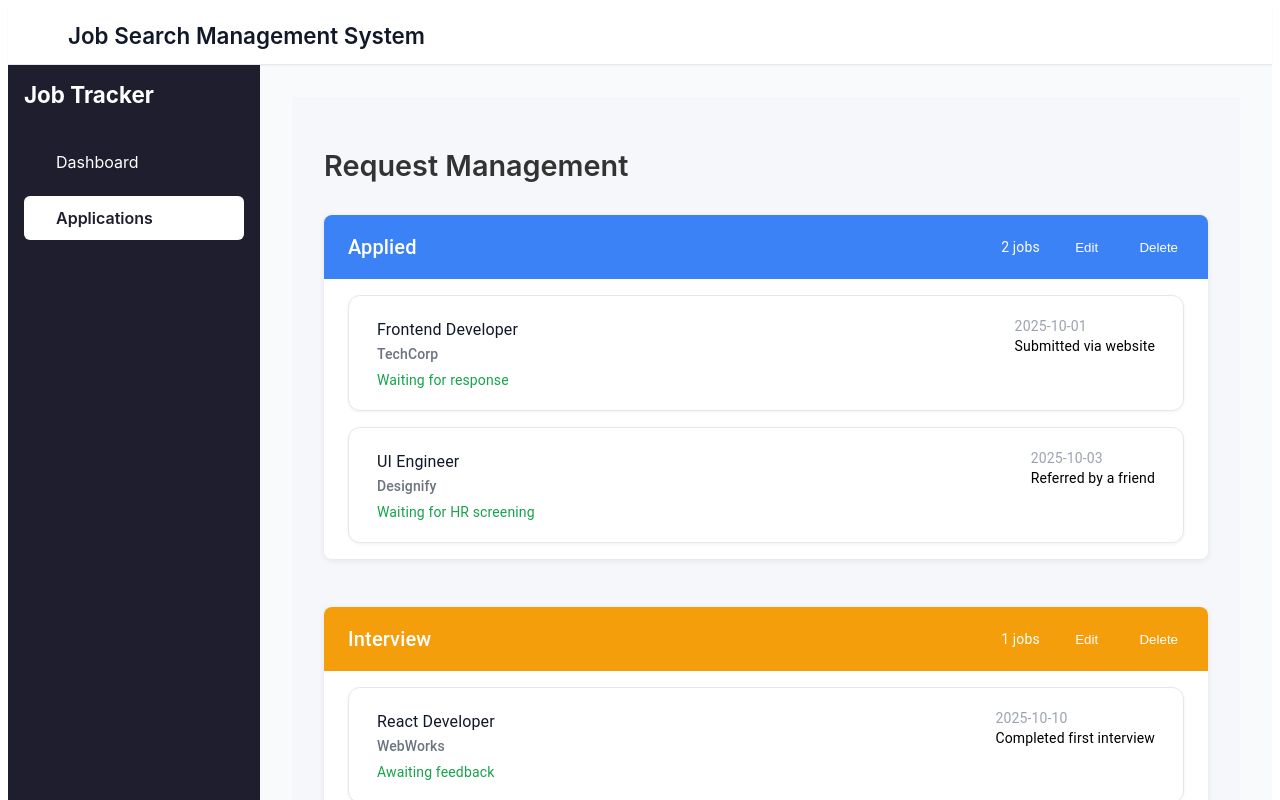
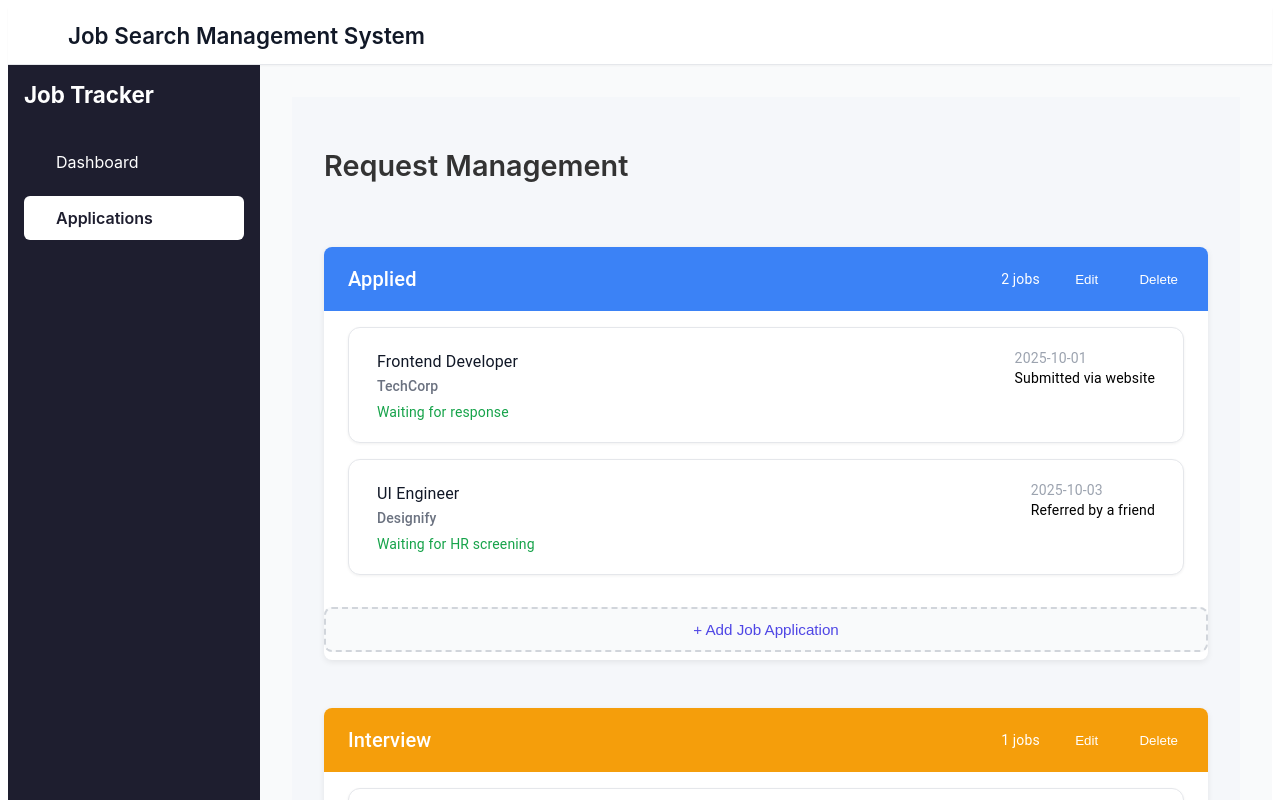
Before and after one commit to shiraPersky/system-front, a React (Vite) app: page /applications in a window 1280 px wide. Shown: the top 800 px of the page. Built offline with nearby package versions, Linux system fonts and the light colour scheme; some icons are missing.

Commit message:
added Add job application button

```diff
--- a/src/features/Applications/ApplicationsPage.css
+++ b/src/features/Applications/ApplicationsPage.css
@@ -1,4 +1,12 @@
-/* Page container */
+.page-header {
+  display: flex;
+  justify-content: space-between;
+  align-items: center;
+  margin-bottom: 2rem;
+}
+
+
+
 .applications-page {
   padding: 2rem;
   background-color: #f5f7fa;
--- a/src/features/Applications/ApplicationsPage.tsx
+++ b/src/features/Applications/ApplicationsPage.tsx
@@ -43,7 +43,10 @@ export default function ApplicationsPage(){
   ];
     return(
      <div  className="applications-page">
+      <div  className="page-header">
         <h1>Request Management</h1>
+      </div>
+
         <div className="stages-container">
           {/* Render the list of stages */}
             {stages.map((stage, index) => (
--- a/src/features/Applications/components/StageSection.css
+++ b/src/features/Applications/components/StageSection.css
@@ -1,3 +1,31 @@
+.add-job-container {
+  display: flex;
+  justify-content: center;
+  align-items: center;
+  margin-top: 1rem;
+  margin-bottom: 0.5rem;
+}
+.add-job-btn {
+  width: 100%;
+  padding: 0.75rem;
+  border: 2px dashed #d1d5db;
+  border-radius: 8px;
+  background-color: #f9fafb;
+  color: #4f46e5;
+  font-size: 0.95rem;
+  text-align: center;
+  cursor: pointer;
+  transition: all 0.2s ease;
+}
+
+.add-job-btn:hover {
+  background-color: #eef2ff;
+  border-color: #a5b4fc;
+  color: #3730a3;
+}
+
+
+
 .stage-section {
   border-radius: 8px;
   overflow: hidden;
--- a/src/features/Applications/components/StageSection.tsx
+++ b/src/features/Applications/components/StageSection.tsx
@@ -33,6 +33,10 @@ export default function StageSection({stageName, numOfJobs, jobs }: StageIntervi
             <JobSection key = {idx} {...job} />
           ))}
         </div>
+
+        <div className="add-job-container">
+          <button className="add-job-btn">+ Add Job Application</button>
+        </div>
     </div>
   );
 }
```
Lines whose indentation alone changed are shown as unchanged.
